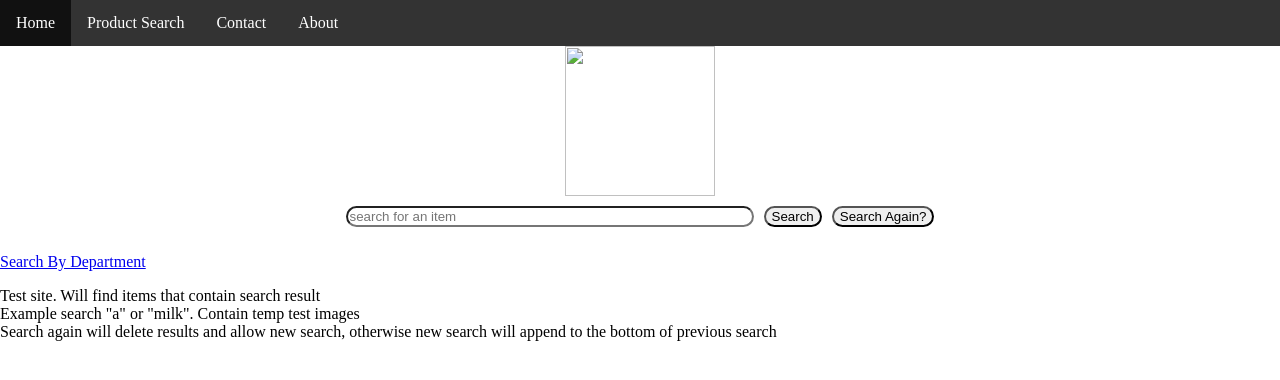
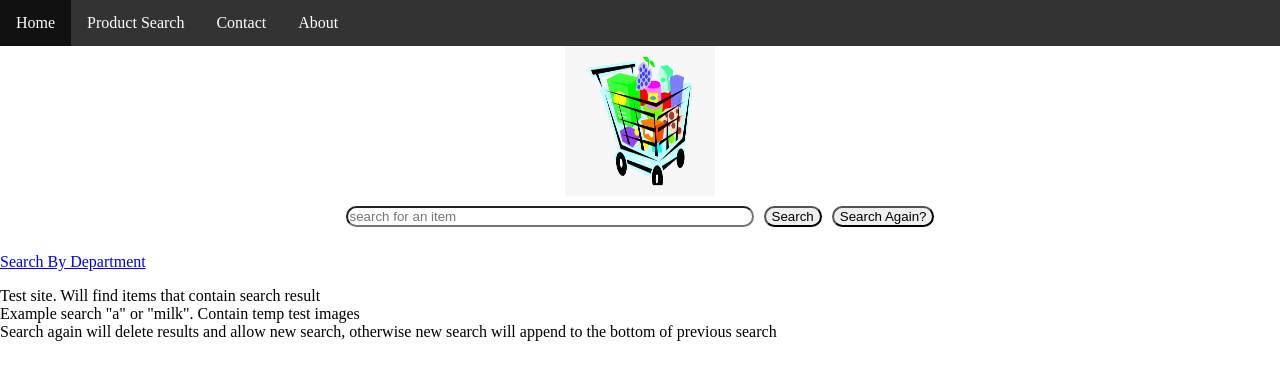
Before and after one commit to Beau-Williams/rustyTest, a plain HTML site: page product.html in a window 1280 px wide. Drawn offline with nearby package versions, Linux system fonts and the light colour scheme; the site is published under a folder, as on GitHub Pages, so addresses that start at the root find nothing.

Commit message:
Update product.html

```diff
--- a/product.html
+++ b/product.html
@@ -17,7 +17,7 @@
           </ul>
     </nav>
     <main>
-        <img id="rustys-logo" src="/imgs/groc.png">
+        <img id="rustys-logo" src="imgs/groc.png">
     </main>
     <div id="search-bar">
         <input type="text" placeholder="search for an item" id="search">
```
